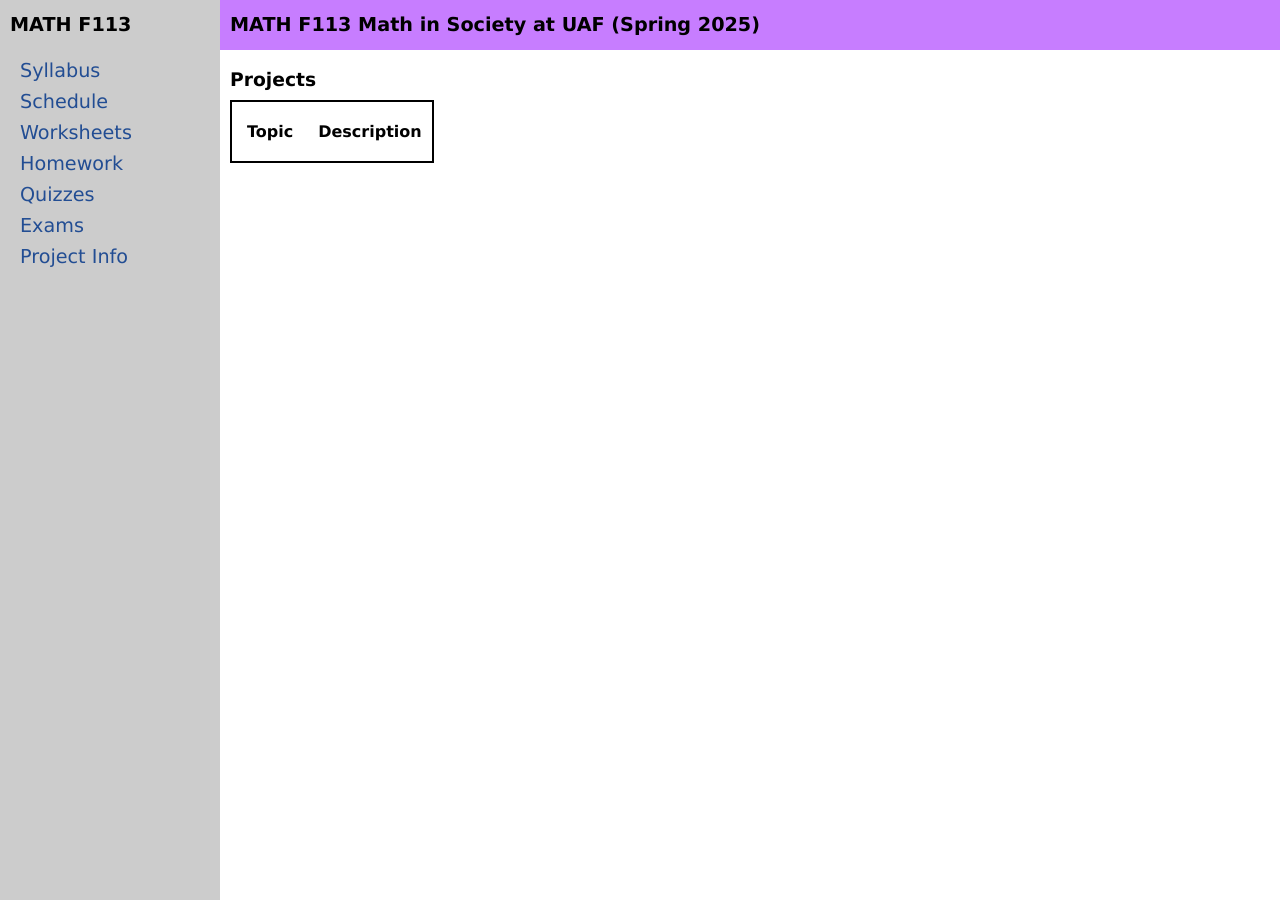
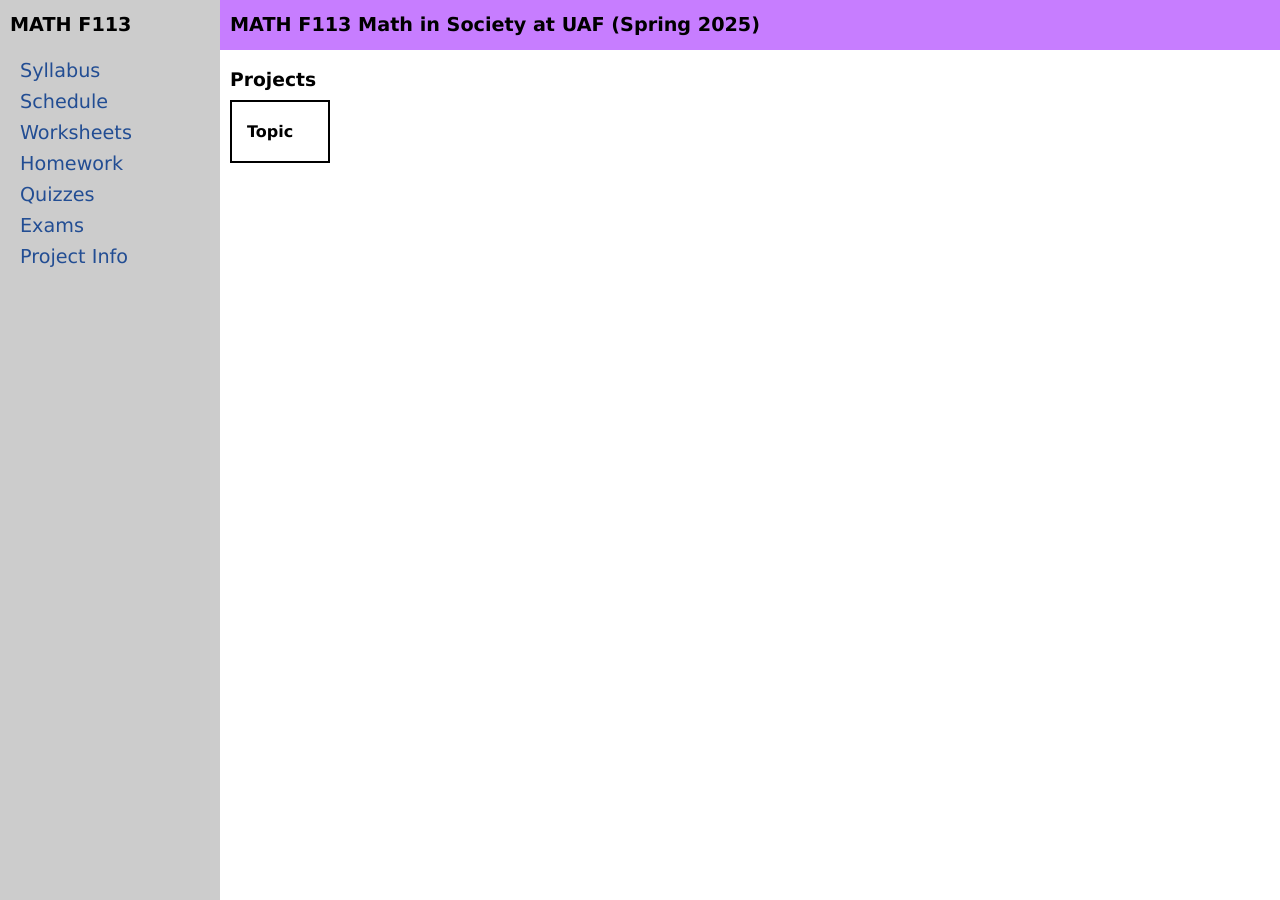
Before and after one commit to uaf-math/math113, a Jekyll site: the page built from project.md, in a window 1280 px wide. Built offline with Jekyll 4.4.1, drawn with Linux system fonts in a browser that asks for light colours.

Commit message:
Update project_table.md

```diff
--- a/_includes/project_table.md
+++ b/_includes/project_table.md
@@ -1,13 +1,10 @@
 {% assign data = include.data %}
 <table class="asst-table">
-<tr><th>Topic</th><th>Description</th></tr>
-{% for ws in data.projectS25 %} <!-- dummy comment to show comment syntax -->
+<tr><th>Topic</th><th></th></tr>
+{% for c in data.exams %}
 <tr>
-	<td>{{ ws.topic }}</td>
-	<td>{{ ws.pdf }}</td>
-		</table>
-		<div style="padding-bottom: 10px"></div>
-	</td>
+  <td>{{ c.topic }}</td>
+  <td><a href="{{ data.home }}/{{ c.pdf }}">description</a></td>
 </tr>
 {% endfor %}
 </table>
```
